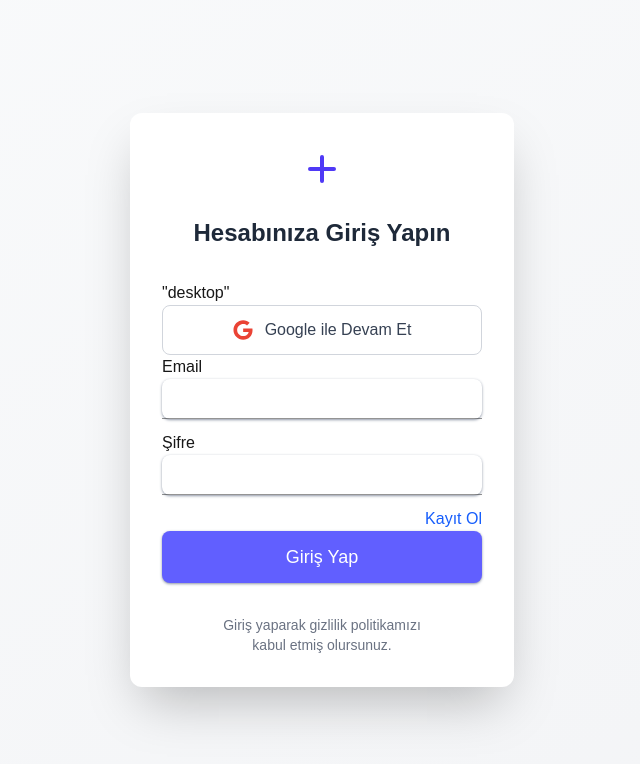
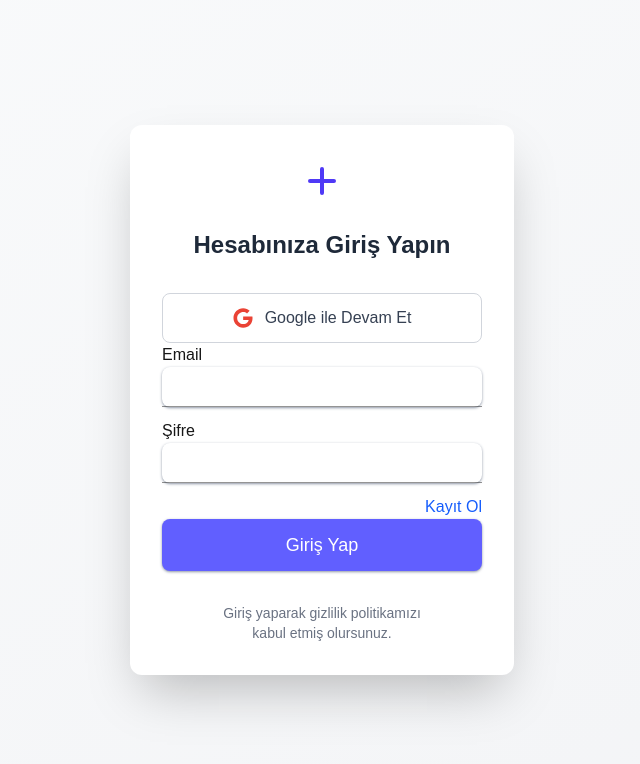
Before and after one commit to EnesKymz/otopark-javascript, a Next.js app: page / in a window 1280 px wide. Shown: the top 764 px of the page, without its empty margins (318-958 px from the left). Built offline with nearby package versions, Linux system fonts and the light colour scheme; no server answers.

Commit message:
updating

```diff
--- a/app/page.js
+++ b/app/page.js
@@ -82,7 +82,6 @@ export default function Dashboard() {
         <h2 className="text-2xl font-bold text-center text-gray-800 mb-8">
           Hesabınıza Giriş Yapın
         </h2>
-        {JSON.stringify(checkDevice)}
         {/* Hata Mesajı */}
         {error && (
           <div className="mb-6 p-3 bg-red-50 text-red-700 text-sm rounded-lg border-l-4 border-red-500">
```
